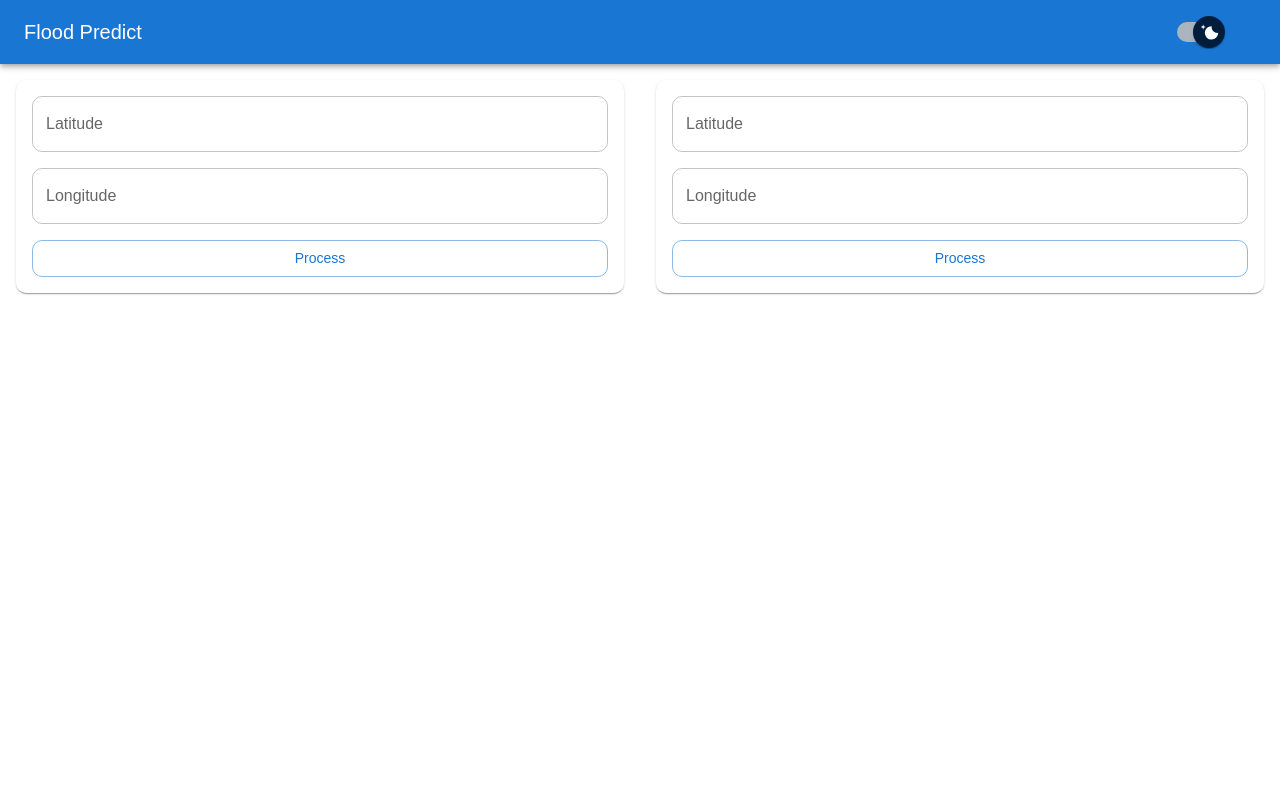
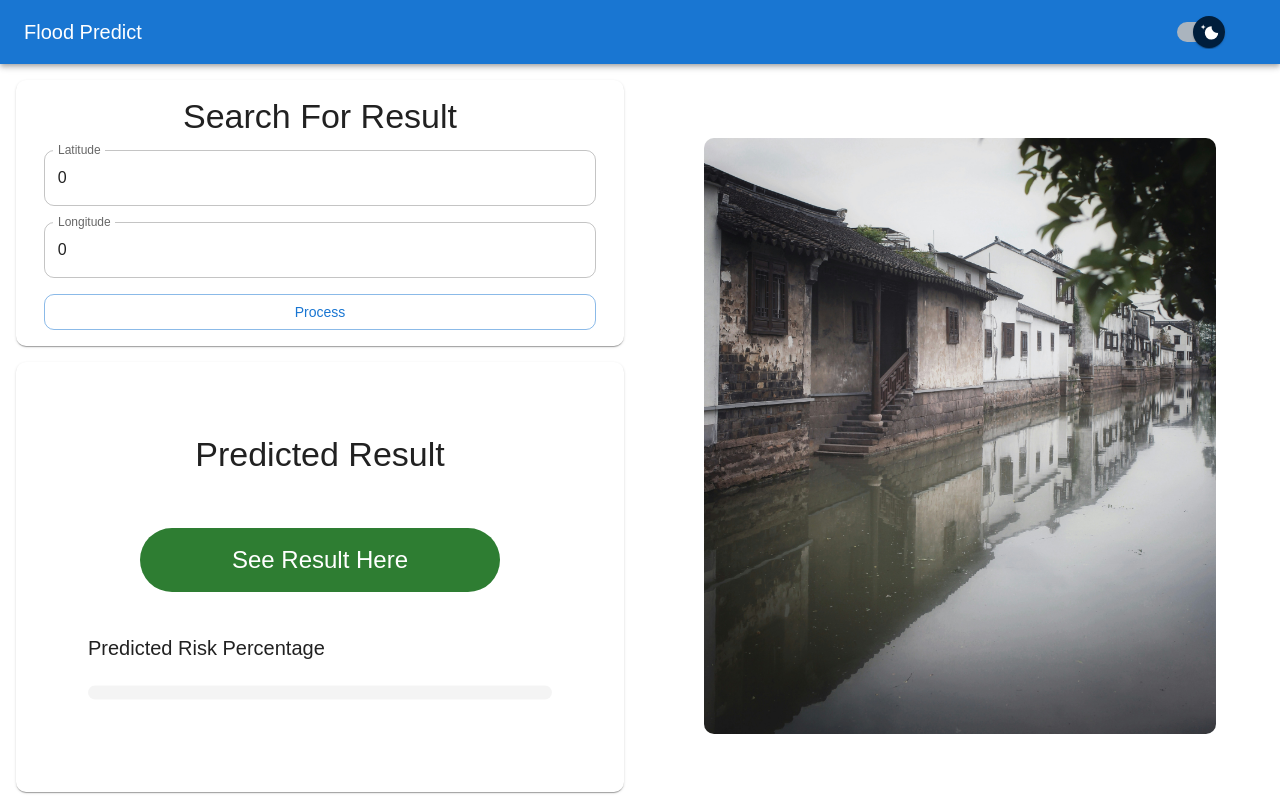
Before and after one commit to thilinawaks1999/flood-predict-ui, a React (Create React App) app: page / in a window 1280 px wide. Built offline with nearby package versions, Linux system fonts and the light colour scheme.

Commit message:
completed

```diff
--- a/package.json
+++ b/package.json
@@ -6,6 +6,7 @@
     "@emotion/react": "^11.11.3",
     "@emotion/styled": "^11.11.0",
     "@mui/icons-material": "^5.15.8",
+    "@mui/lab": "^5.0.0-alpha.164",
     "@mui/material": "^5.15.7",
     "@reduxjs/toolkit": "^2.1.0",
     "@testing-library/jest-dom": "^5.17.0",
@@ -16,12 +17,14 @@
     "@types/react": "^18.2.55",
     "@types/react-dom": "^18.2.18",
     "@types/react-redux": "^7.1.33",
+    "formik": "^2.4.5",
     "react": "^18.2.0",
     "react-dom": "^18.2.0",
     "react-redux": "^9.1.0",
     "react-scripts": "5.0.1",
     "typescript": "^4.9.5",
-    "web-vitals": "^2.1.4"
+    "web-vitals": "^2.1.4",
+    "yup": "^1.3.3"
   },
   "scripts": {
     "start": "react-scripts start",
--- a/src/App.tsx
+++ b/src/App.tsx
@@ -5,6 +5,7 @@ import { Box } from "@mui/system";
 import { useAppSelector } from "./redux/hooks";
 import { darkTheme, lightTheme } from "./utils/theme";
 import NavBar from "./components/NavBar";
+import image from "./assets/flood.jpg";
 
 function App() {
   const homeState = useAppSelector((state) => state.home);
@@ -19,8 +20,27 @@ function App() {
           <Grid item xs={12} sm={8} md={6}>
             <Form />
           </Grid>
-          <Grid item xs={12} sm={8} md={6}>
-            <Form />
+          <Grid
+            item
+            xs={12}
+            sm={8}
+            md={6}
+            sx={{
+              display: "flex",
+              justifyContent: "center",
+              alignItems: "center",
+            }}
+          >
+            <img
+              src={image}
+              alt="Flood_Image"
+              width="80%"
+              height="80%"
+              style={{
+                borderRadius: "10px",
+                margin: "20px",
+              }}
+            />
           </Grid>
         </Grid>
       </Box>
--- a/src/components/Form.tsx
+++ b/src/components/Form.tsx
@@ -1,7 +1,78 @@
 import React from "react";
-import { Box, Paper, TextField, Button } from "@mui/material";
+import {
+  Box,
+  Paper,
+  TextField,
+  Chip,
+  Typography,
+  LinearProgressProps,
+  LinearProgress,
+  Skeleton,
+} from "@mui/material";
+import LoadingButton from "@mui/lab/LoadingButton";
+import * as Yup from "yup";
+import { useAppDispatch, useAppSelector } from "../redux/hooks";
+import { fetchData } from "../redux/slice/homeReducer";
+import { Formik, Form as FormHandle, ErrorMessage, Field } from "formik";
+
+function LinearProgressWithLabel(
+  props: LinearProgressProps & { value: number }
+) {
+  return (
+    <Box sx={{ display: "flex", alignItems: "center" }}>
+      <Box sx={{ width: "100%", mr: 1 }}>
+        <LinearProgress variant="determinate" {...props} />
+      </Box>
+      <Box sx={{ minWidth: 35 }}>
+        <Typography variant="body2" color="text.secondary">{`${Math.round(
+          props.value
+        )}%`}</Typography>
+      </Box>
+    </Box>
+  );
+}
 
 function Form() {
+  const [progress, setProgress] = React.useState(10);
+  const dispatch = useAppDispatch();
+  const homeState = useAppSelector((state) => state.home);
+
+  const loadToValue = homeState.riskPercentage;
+
+  React.useEffect(() => {
+    const timer = setInterval(() => {
+      setProgress((prevProgress) =>
+        prevProgress >= loadToValue ? loadToValue : prevProgress + 1
+      );
+    }, 50);
+    return () => {
+      clearInterval(timer);
+    };
+  }, [
+    dispatch,
+    homeState.riskPercentage,
+    homeState.processPending,
+    homeState.percentagePending,
+    loadToValue,
+  ]);
+
+  const validationSchema = Yup.object().shape({
+    latitude: Yup.number().min(1).required("Latitude is required"),
+    longitude: Yup.number().min(1).required("Longitude is required"),
+  });
+
+  const initialValues: {
+    latitude: number;
+    longitude: number;
+  } = {
+    latitude: 0,
+    longitude: 0,
+  };
+
+  const onSubmit = (values: typeof initialValues) => {
+    dispatch(fetchData(values));
+  };
+
   return (
     <Box>
       <Paper
@@ -13,21 +84,106 @@ function Form() {
           alignItems: "center",
         }}
       >
-        <TextField
+        <Typography variant="h4" gutterBottom>
+          Search For Result
+        </Typography>
+        <Formik
+          initialValues={initialValues}
+          validationSchema={validationSchema}
+          onSubmit={onSubmit}
+        >
+          <FormHandle>
+            <Field
+              name="latitude"
+              type="number"
               label="Latitude"
               variant="outlined"
+              as={TextField}
               sx={{ mb: 2 }}
               fullWidth
             />
-        <TextField
+            <ErrorMessage
+              render={(msg) => (
+                <Typography variant="caption" color="error">
+                  {msg}
+                </Typography>
+              )}
+              name={"latitude"}
+            />
+
+            <Field
+              name="longitude"
+              type="number"
               label="Longitude"
               variant="outlined"
+              as={TextField}
               sx={{ mb: 2 }}
               fullWidth
             />
-        <Button variant="outlined" fullWidth>
+            <ErrorMessage
+              render={(msg) => (
+                <Typography variant="caption" color="error">
+                  {msg}
+                </Typography>
+              )}
+              name={"longitude"}
+            />
+
+            <LoadingButton
+              variant="outlined"
+              fullWidth
+              type="submit"
+              loading={homeState.processPending}
+              disabled={homeState.processPending}
+            >
               Process
-        </Button>
+            </LoadingButton>
+          </FormHandle>
+        </Formik>
+      </Paper>
+      <Paper
+        sx={{
+          p: 9,
+          m: 2,
+        }}
+      >
+        <Box
+          sx={{
+            display: "flex",
+            flexDirection: "column",
+            alignItems: "center",
+          }}
+        >
+          <Typography variant="h4" gutterBottom>
+            Predicted Result
+          </Typography>
+          <Chip
+            label={homeState.riskLevel || "See Result Here"}
+            sx={{ m: 5, px: 10, py: 4, borderRadius: 5, fontSize: "1.5rem" }}
+            color={
+              homeState.riskLevel === "Low"
+                ? "info"
+                : homeState.riskLevel === "Medium"
+                ? "warning"
+                : homeState.riskLevel === "High"
+                ? "error"
+                : "success"
+            }
+          />
+        </Box>
+        <Typography variant="h6" gutterBottom>
+          Predicted Risk Percentage
+        </Typography>
+        {homeState.percentagePending ? (
+          <Skeleton variant="text" sx={{ fontSize: "1rem", my: 2 }} />
+        ) : (
+          <LinearProgressWithLabel
+            sx={{
+              my: 2,
+            }}
+            value={progress}
+          />
+        )}
       </Paper>
     </Box>
   );
--- a/src/redux/slice/homeReducer.ts
+++ b/src/redux/slice/homeReducer.ts
@@ -1,12 +1,24 @@
 import { createAsyncThunk, createSlice, PayloadAction } from "@reduxjs/toolkit";
 import { RootState } from "../store";
 
+export type RiskLevel = "Low" | "Medium" | "High" | null;
+
 export type HomeState = {
   mode: "light" | "dark";
+  processPending: boolean;
+  percentagePending: boolean;
+  riskLevel: RiskLevel;
+  riskPercentage: number;
+  error: string | null;
 };
 
 const initialState: HomeState = {
   mode: "light",
+  processPending: false,
+  percentagePending: true,
+  riskLevel: null,
+  riskPercentage: 0,
+  error: null,
 };
 
 export const changeTheme = createAsyncThunk(
@@ -15,6 +27,26 @@ export const changeTheme = createAsyncThunk(
     return {
       mode: request.mode,
     };
+  }
+);
+
+export const fetchData = createAsyncThunk(
+  "home/fetchData",
+  async (request: {
+    latitude: number;
+    longitude: number;
+  }): Promise<{
+    riskLevel: RiskLevel;
+    riskPercentage: number;
+  }> => {
+    console.log("fetchData", request);
+    //fetch data from API and calculate risk level and percentage here
+    return new Promise((resolve) => {
+      resolve({
+        riskLevel: "Medium", // Hardcoded for now
+        riskPercentage: 60, // Hardcoded for now
+      });
+    });
   }
 );
 
@@ -30,6 +62,28 @@ export const homeSlice = createSlice({
       .addCase(changeTheme.rejected, (state) => {
         state.mode = "light";
       })
+      .addCase(fetchData.pending, (state) => {
+        state.processPending = true;
+      })
+      .addCase(
+        fetchData.fulfilled,
+        (
+          state,
+          action: PayloadAction<{
+            riskLevel: RiskLevel;
+            riskPercentage: number;
+          }>
+        ) => {
+          state.processPending = false;
+          state.percentagePending = false;
+          state.riskLevel = action.payload.riskLevel;
+          state.riskPercentage = action.payload.riskPercentage;
+        }
+      )
+      .addCase(fetchData.rejected, (state) => {
+        state.processPending = false;
+        state.error = "Error fetching data";
+      })
       .addDefaultCase(() => {});
   },
 });
```
Also changed, not shown: src/assets/flood.jpg (added), 1 other file (tests, documents, lock files or other folders). Lines whose indentation alone changed are shown as unchanged.
